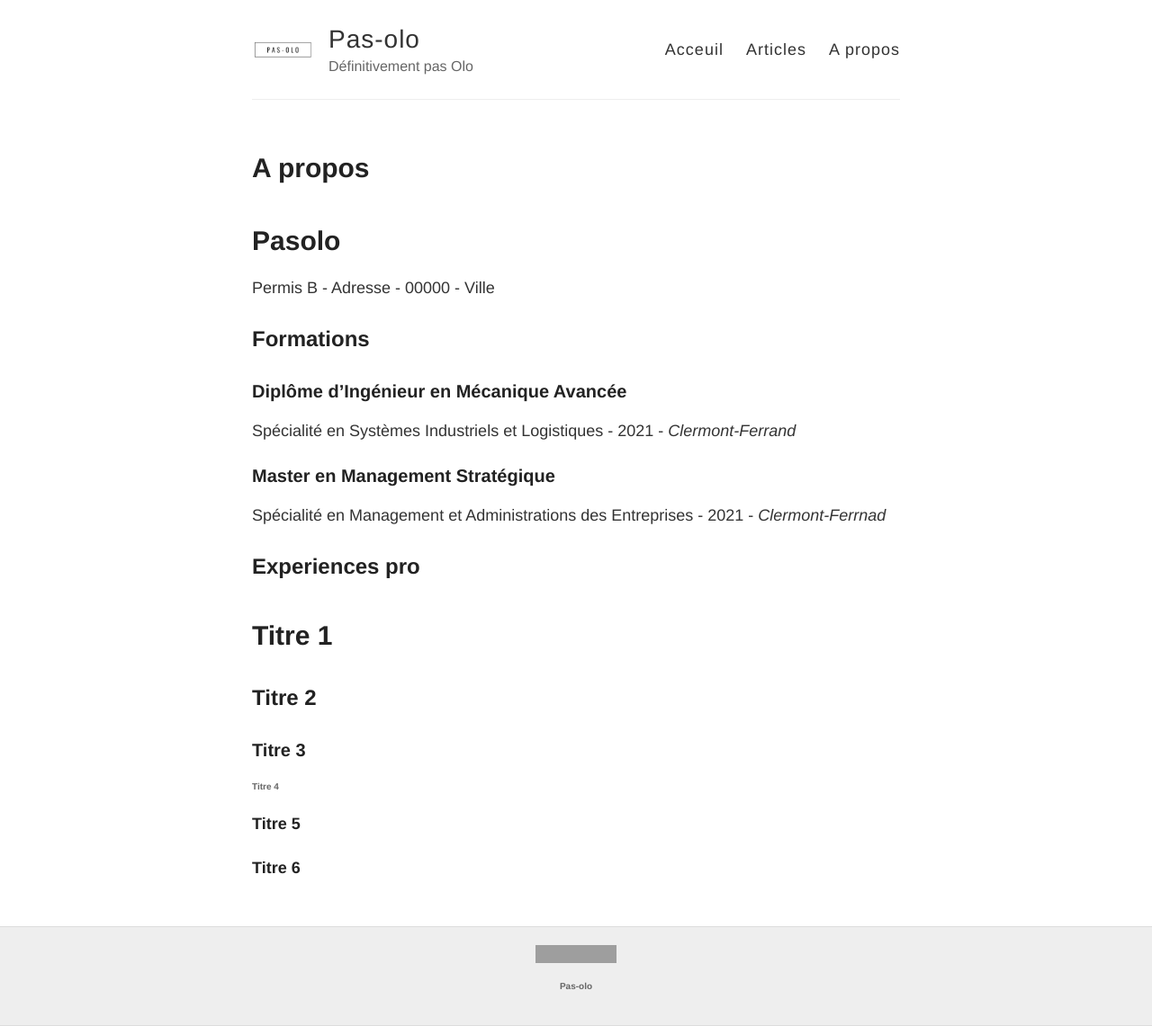
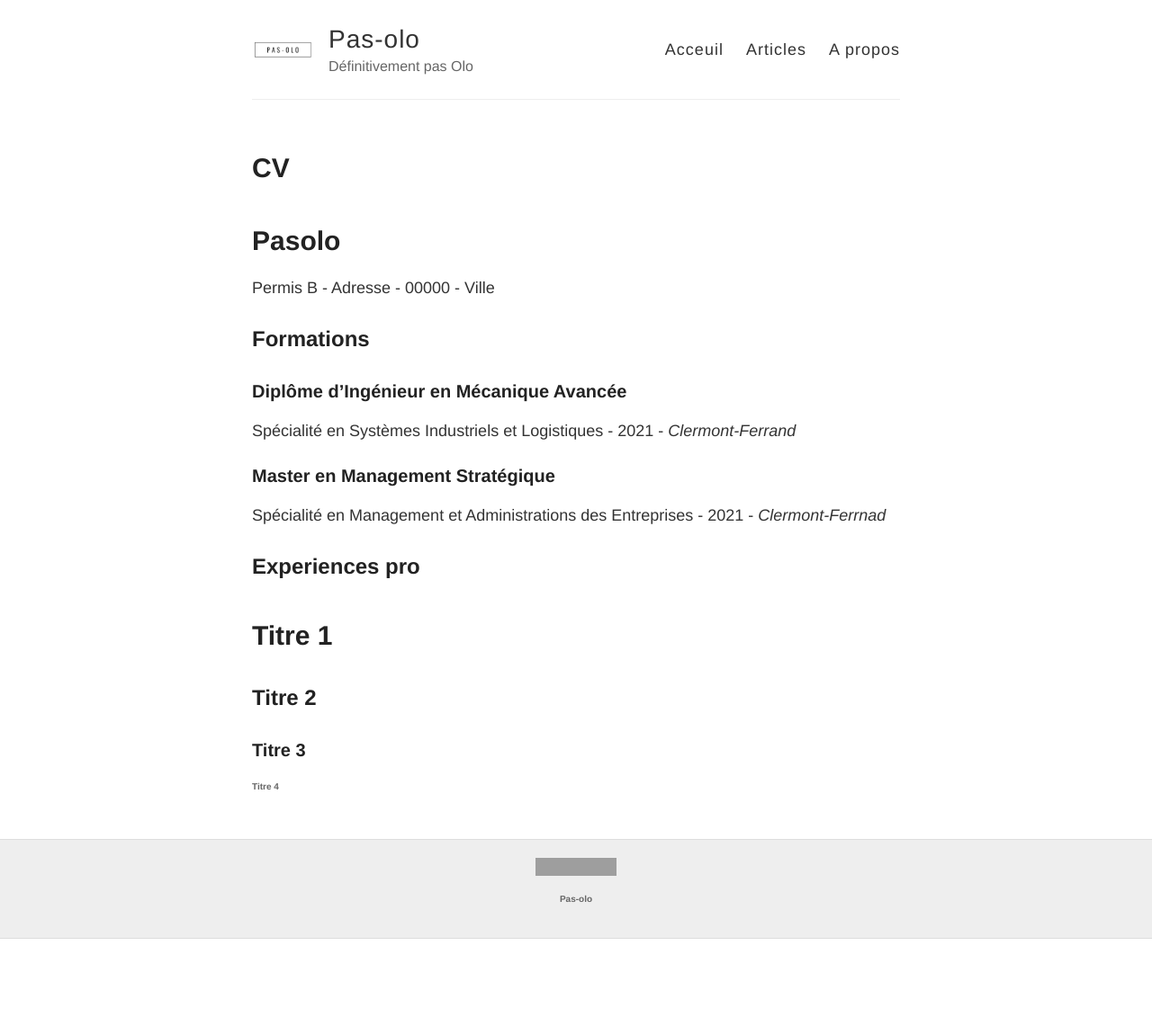
Before and after one commit to Pas-olo/Pas-olo.github.io, a Jekyll site: the page built from about.md, in a window 1280 px wide. Shown: the whole page at 90% size. Built offline with Jekyll 4.4.1, drawn with Linux system fonts in a browser that asks for light colours; after the commit the page ends 1044 px from its top, so only the background shows below that; grey boxes are pictures that could not be loaded.

Commit message:
Update about.md

```diff
--- a/about.md
+++ b/about.md
@@ -1,6 +1,6 @@
 ---
 layout: page
-title: A propos
+title: CV
 permalink: /about/
 ---
 # Pasolo
@@ -18,5 +18,3 @@ Spécialité en Management et Administrations des Entreprises - 2021 - *Clermont
 ## Titre 2
 ### Titre 3
 #### Titre 4
-##### Titre 5
-###### Titre 6
```
